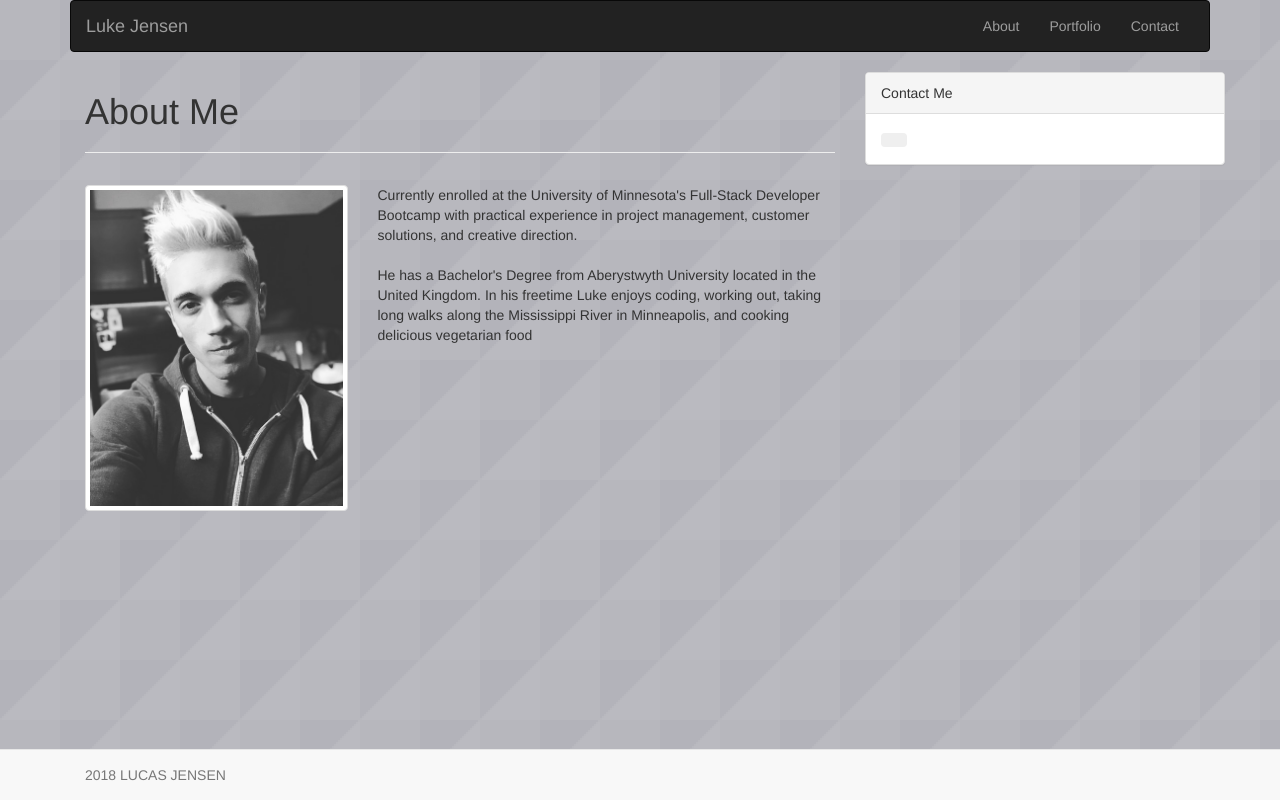
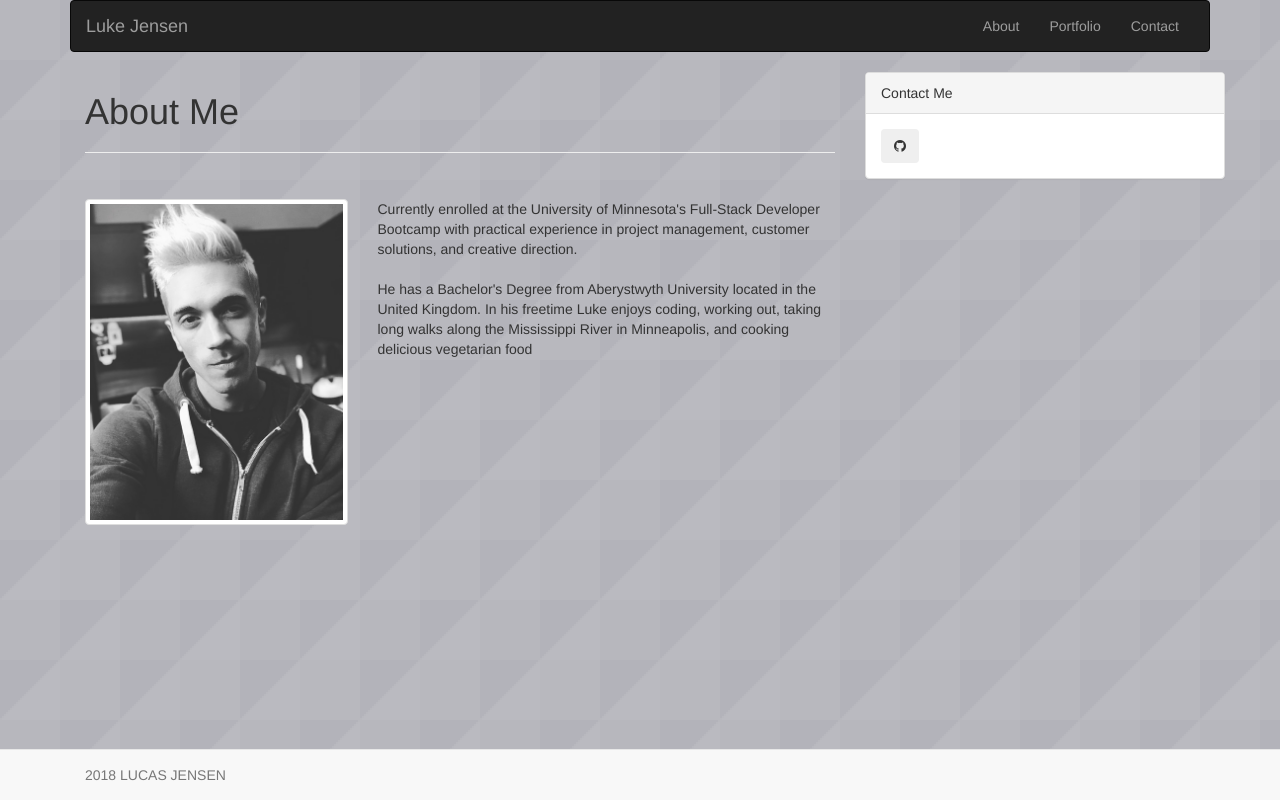
Before and after one commit to Lucasjensen56/Bootstrap-Portfolio, a plain HTML site: page index.html in a window 1280 px wide. Drawn offline with nearby package versions, Linux system fonts and the light colour scheme.

Commit message:
Update index.html

```diff
--- a/index.html
+++ b/index.html
@@ -4,7 +4,7 @@
 	<title>Bootstrap Test</title>
 
 	<link rel="stylesheet" type="text/css" href="https://maxcdn.bootstrapcdn.com/bootstrap/3.3.7/css/bootstrap.min.css">
-	<linke rel="stylesheet" type="text/css" href="https://maxcdn.bootstrapcdn.com/font-awesome/4.7.0/css/font-awesome.min.css">
+	<link rel="stylesheet" type="text/css" href="https://maxcdn.bootstrapcdn.com/font-awesome/4.7.0/css/font-awesome.min.css">
 	<link rel="stylesheet" type="text/css" href="assets/css/style.css"/>
 
 	<style>
```
